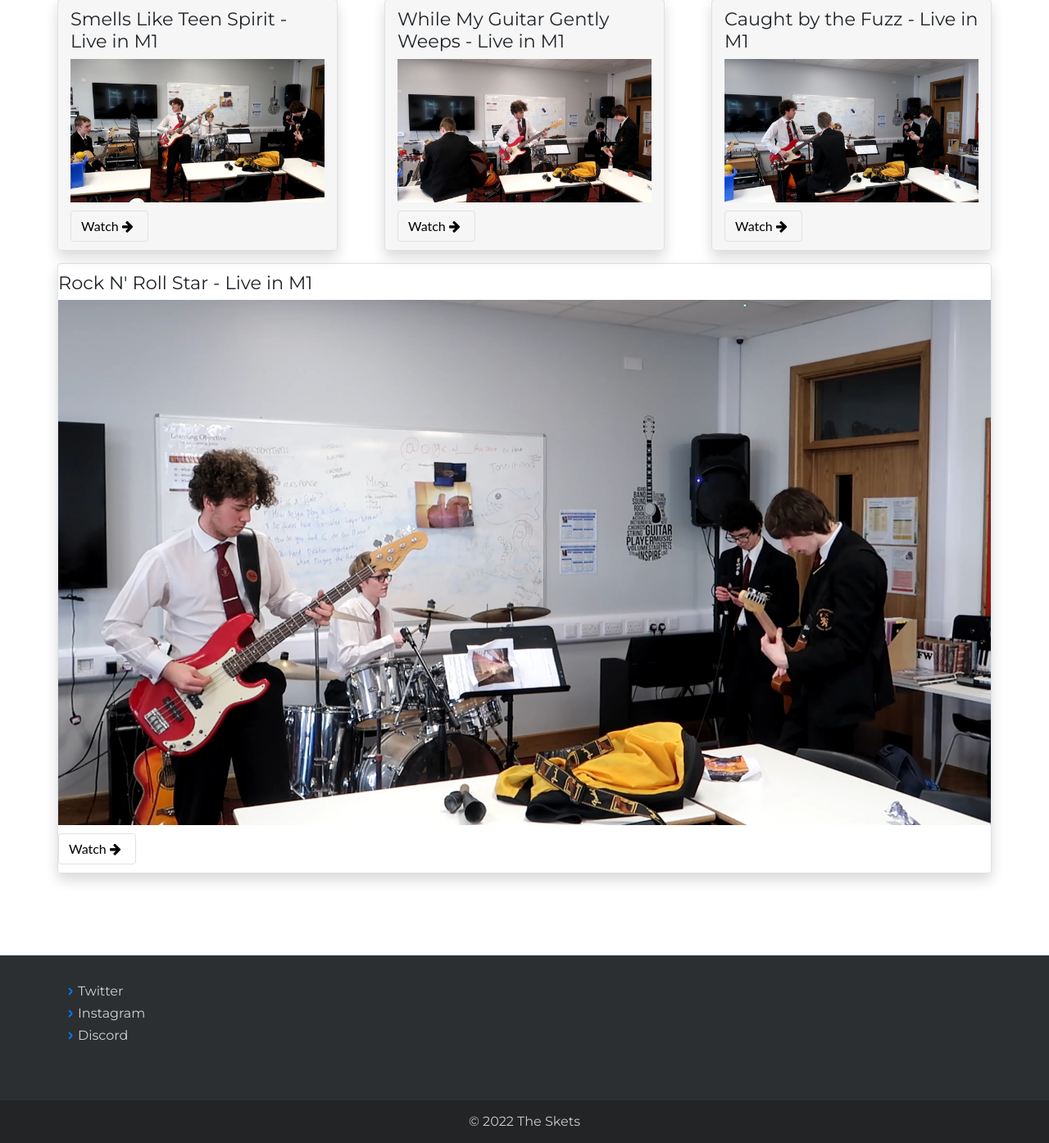
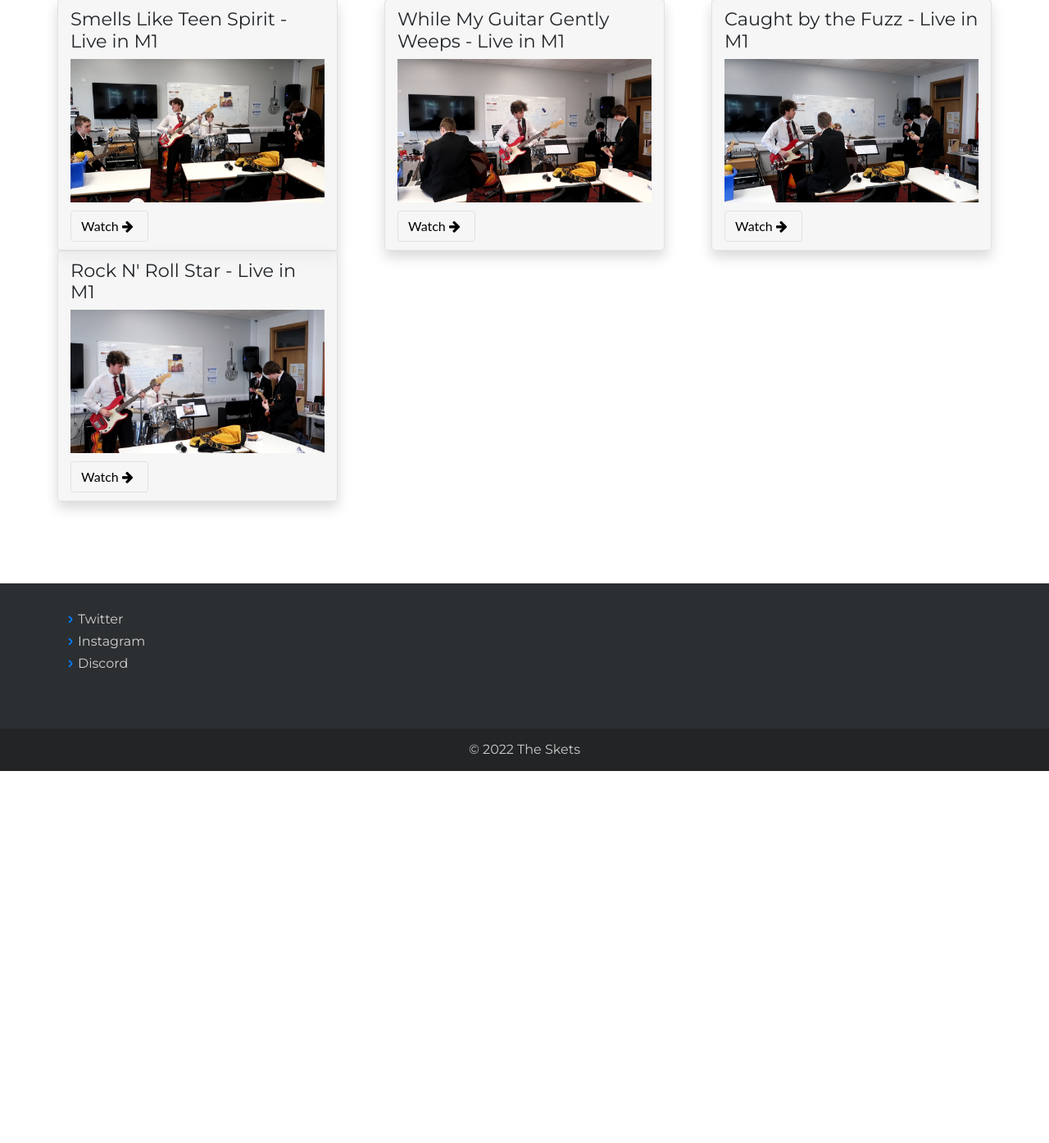
Before and after one commit to carter-0/the-skets, a Flask app: page /listen in a window 1280 px wide. Shown: the part 239-1634 px from the top of the page at 82% size. After the commit the page ends 1180 px from the top, so only its background shows below. Run offline with Flask 2, Linux system fonts and the light colour scheme; some libraries are stand-ins or nearby versions.

Commit message:
changes in listen

```diff
--- a/templates/listen.html
+++ b/templates/listen.html
@@ -79,7 +79,7 @@
                             <img style="width: 100%; height: auto;" src="/assets/thumbnails/caught-by-the-fuzz.jpg" />
                             <button onclick="window.location.href='/watch/caught-by-the-fuzz'" class="btn btn-outline-secondary border rounded" style="color: #000;font-family: Lato, sans-serif;margin-bottom: 10px;margin-top: 10px;">Watch <i class="fa fa-arrow-right"></i></button>
                         </div>
-                        <div style="margin-top:15px;" class="border rounded shadow mqury" style="max-width: 30%;position: relative;width: 100%;padding-right: 15px;padding-left: 15px;background-color: rgba(242,242,242,0.69);">
+                        <div class="border rounded shadow mqury" style="max-width: 30%;position: relative;width: 100%;padding-right: 15px;padding-left: 15px;background-color: rgba(242,242,242,0.69);">
                             <h3 class="text-black" style="margin-top: 10px;font-size: 1.4em;">Rock N' Roll Star - Live in M1</h3>
                             <img style="width: 100%; height: auto;" src="/assets/thumbnails/rock-n-roll-star.jpg" />
                             <button onclick="window.location.href='/watch/rock-n-roll-star'" class="btn btn-outline-secondary border rounded" style="color: #000;font-family: Lato, sans-serif;margin-bottom: 10px;margin-top: 10px;">Watch <i class="fa fa-arrow-right"></i></button>
```
